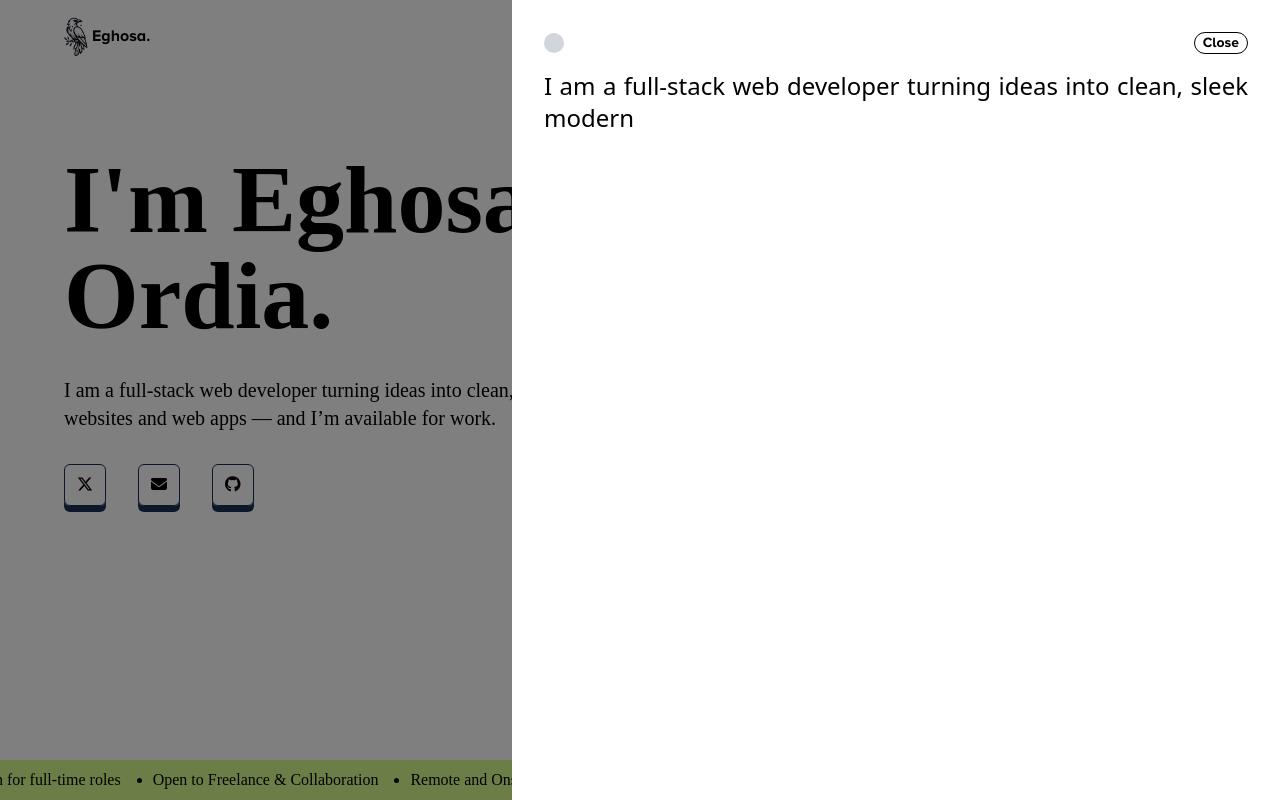
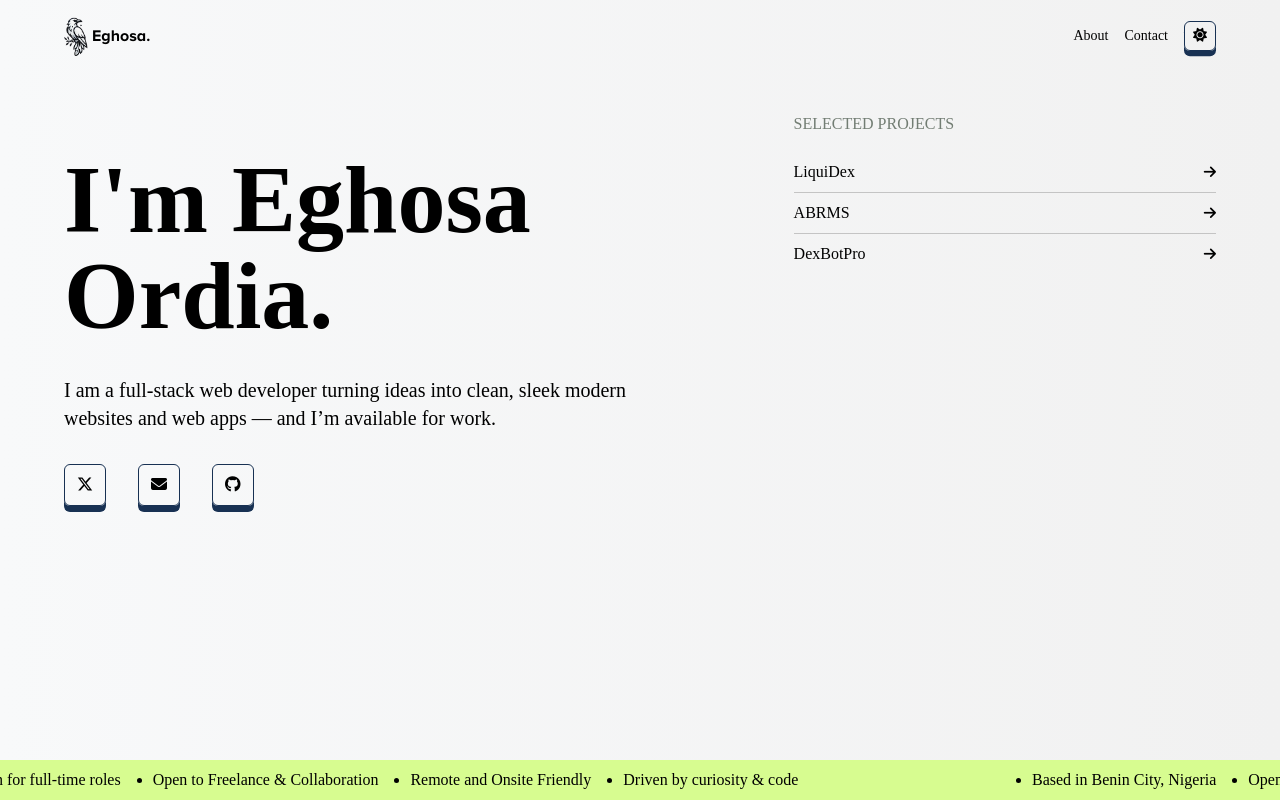
Before and after one commit to Hardy101/Eghosa, a React (Vite) app: page / in a window 1280 px wide. Shown: the top 800 px of the page. Built offline with nearby package versions, Linux system fonts and the light colour scheme; a web font is replaced by a local one.

Commit message:
feat: add gradient background to App component and update styling in App.css

```diff
--- a/src/App.css
+++ b/src/App.css
@@ -26,6 +26,14 @@ button {
   box-shadow: rgba(0, 0, 0, 0.4) 0px 2px 4px,
     rgba(0, 0, 0, 0.3) 0px 0px 0px -3px, rgba(0, 0, 0, 0.2) 0px -3px 0px inset;
 }
+.bg-gradient-1 {
+  background: rgb(248, 249, 250);
+  background: linear-gradient(
+    90deg,
+    rgba(248, 249, 250, 1) 0%,
+    rgba(241, 241, 241, 1) 100%
+  );
+}
 .project-li {
   @apply border-1 rounded-2xl px-2 mx-auto;
 }
--- a/src/App.tsx
+++ b/src/App.tsx
@@ -11,13 +11,13 @@ function App() {
   const divRef = useRef<HTMLDivElement>(null);
   return (
     <>
-      <div className="relative">
+      <div className="relative bg-gradient-1">
         <NavBar />
         <Hero divRef={divRef} />
 
         <Liquidex divRef={divRef} />
-        <Overlay />
-        <Sidebar />
+        {/* <Overlay />
+        <Sidebar /> */}
       </div>
     </>
   );
```
